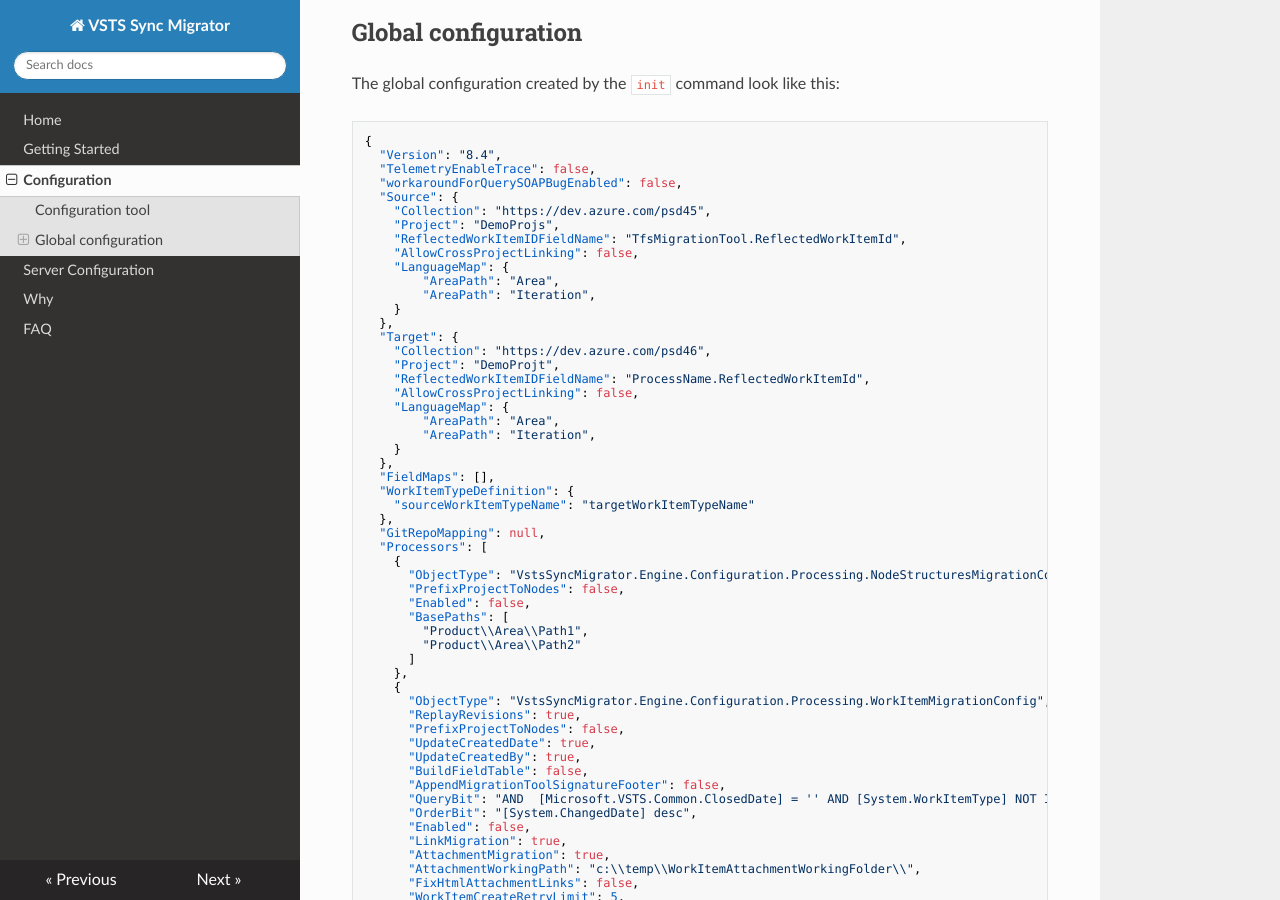
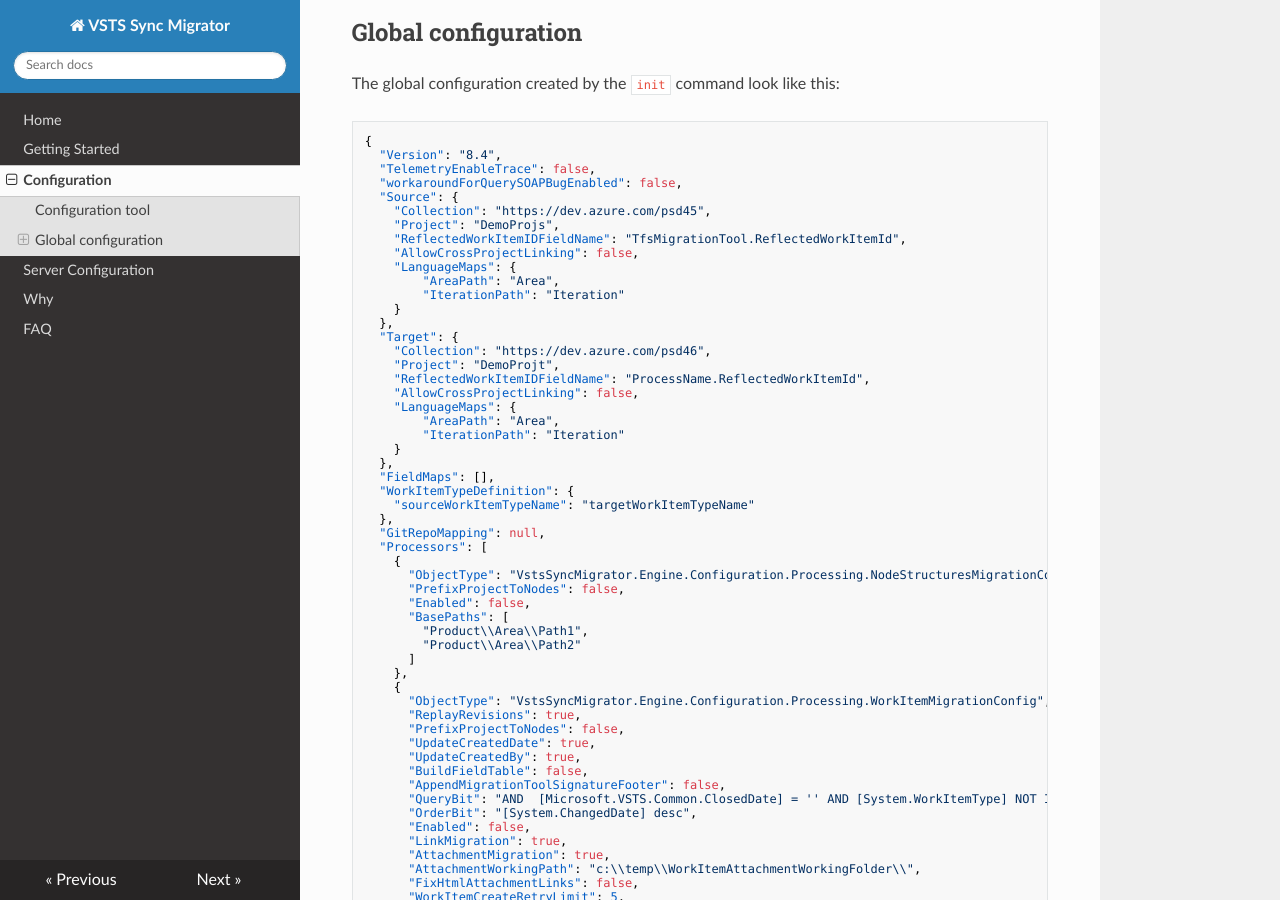
Before and after one commit to softdevnf/azure-devops-migration-tools, an MkDocs documentation site: the page built from docs/configuration.md, in a window 1280 px wide and 900 px high, scrolled down 710 px. Built offline with MkDocs 1.6.1, drawn with Linux system fonts in a browser that asks for light colours; nearby versions of some CDN libraries; old or Windows-style settings are respelled for this version of MkDocs.

Commit message:
LanguageMap should be LanguageMaps (#532)
A Null Reference is thrown if the example is pasted into a configuration file - missing trailing 's'.  AreaPath is duplicated, renamed 2nd entry to IterationPath +semver: minor

```diff
--- a/docs/configuration.md
+++ b/docs/configuration.md
@@ -28,9 +28,9 @@
     "Project": "DemoProjs",
     "ReflectedWorkItemIDFieldName": "TfsMigrationTool.ReflectedWorkItemId",
     "AllowCrossProjectLinking": false,
-    "LanguageMap": {
+    "LanguageMaps": {
         "AreaPath": "Area",
-        "AreaPath": "Iteration",
+        "IterationPath": "Iteration"
 	}
   },
   "Target": {
@@ -38,9 +38,9 @@
     "Project": "DemoProjt",
     "ReflectedWorkItemIDFieldName": "ProcessName.ReflectedWorkItemId",
     "AllowCrossProjectLinking": false,
-    "LanguageMap": {
+    "LanguageMaps": {
         "AreaPath": "Area",
-        "AreaPath": "Iteration",
+        "IterationPath": "Iteration"
 	}
   },
   "FieldMaps": [],
```
